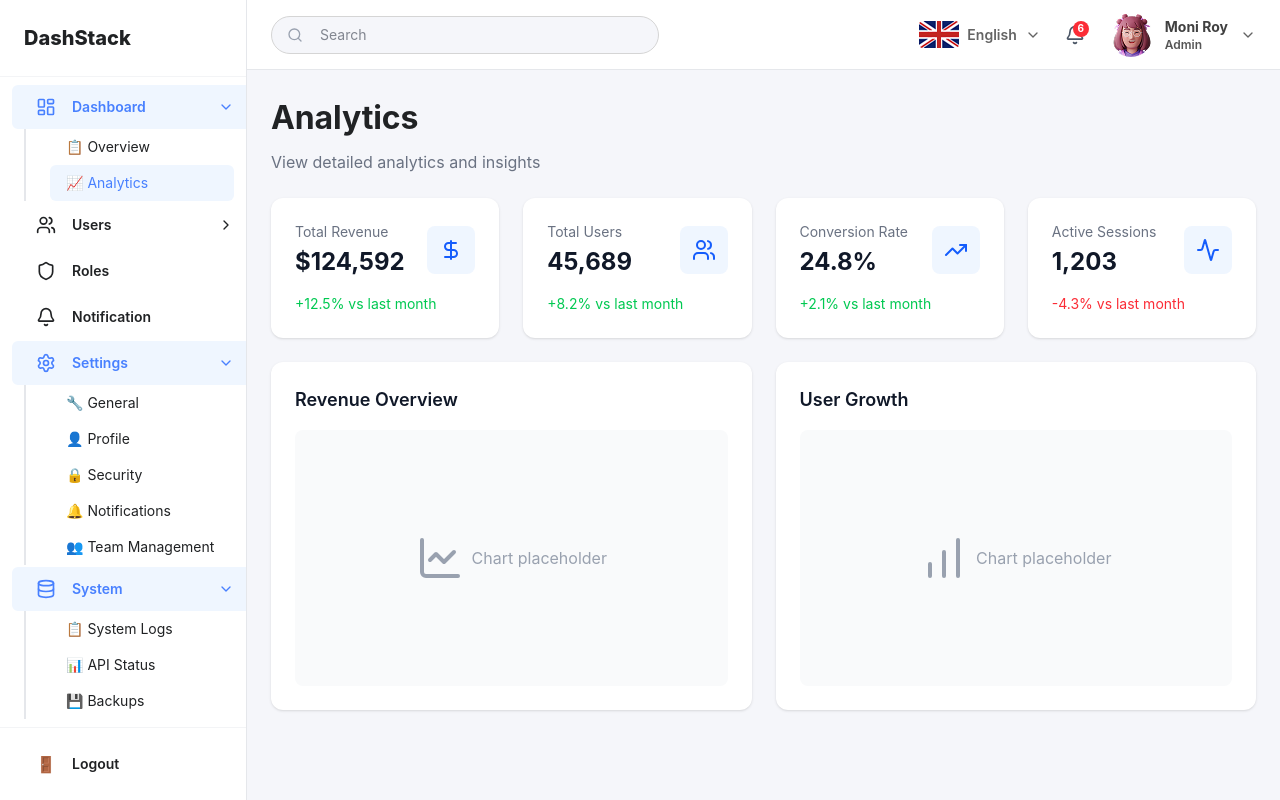
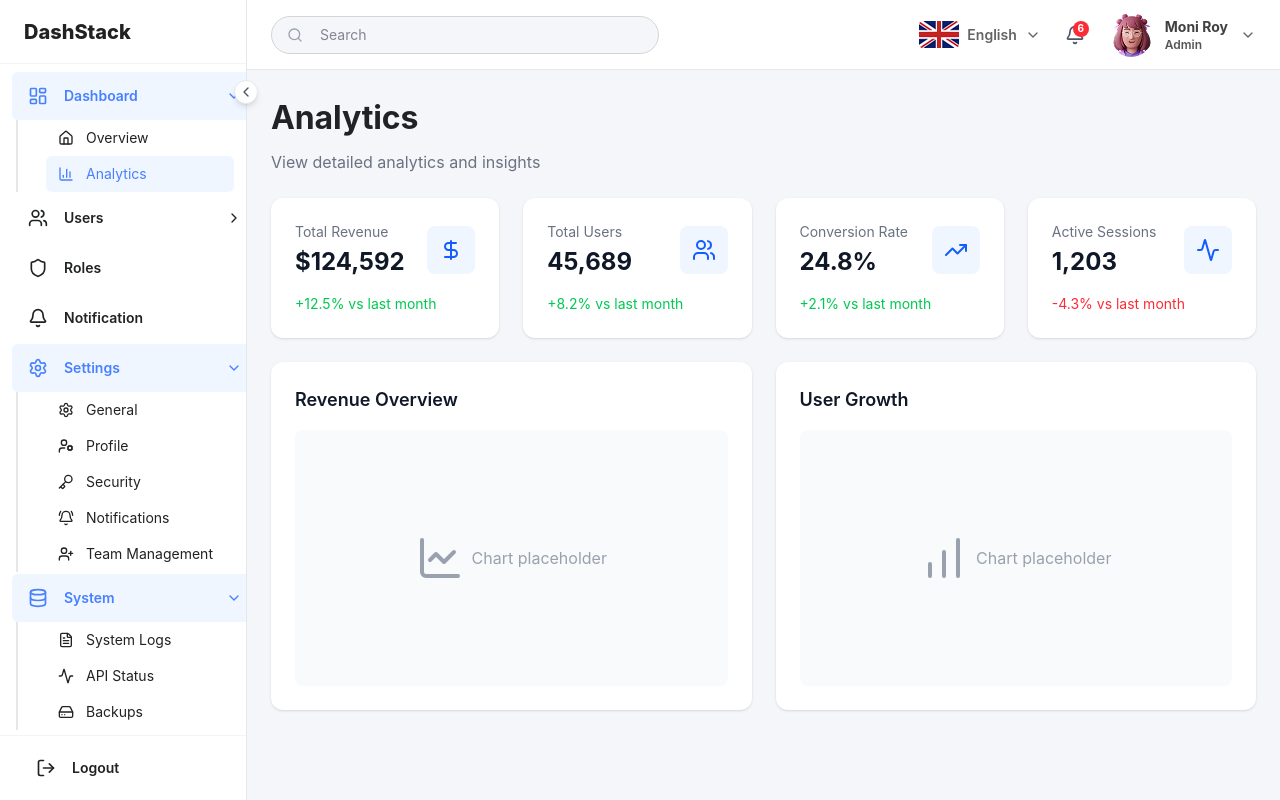
Before and after one commit to Rafique-Ahmed/revolutie-dashboard, a React (Vite) app: page /analytics in a window 1280 px wide. Built offline with nearby package versions, Linux system fonts and the light colour scheme.

Commit message:
fix: Align sub-items with parent items in sidebar

```diff
--- a/src/pages/dashboard/components/DashboardLayout.tsx
+++ b/src/pages/dashboard/components/DashboardLayout.tsx
@@ -1,5 +1,5 @@
 // src/pages/dashboard/components/DashboardLayout.tsx
-import React from 'react';
+import React, { useState } from 'react';
 import { Sidebar } from './Sidebar';
 import { Header } from './Header';
 
@@ -8,10 +8,20 @@ interface DashboardLayoutProps {
 }
 
 export const DashboardLayout: React.FC<DashboardLayoutProps> = ({ children }) => {
+  const [isSidebarCollapsed, setIsSidebarCollapsed] = useState(false);
+
+  const toggleSidebar = () => {
+    setIsSidebarCollapsed(!isSidebarCollapsed);
+  };
+
   return (
     <div className="min-h-screen bg-[#F5F6FA]">
-      <Sidebar />
-      <div className="ml-[247px]">
+      <Sidebar isCollapsed={isSidebarCollapsed} onToggle={toggleSidebar} />
+      <div
+        className={`transition-all duration-300 ease-in-out ${
+          isSidebarCollapsed ? 'ml-[72px]' : 'ml-[247px]'
+        }`}
+      >
         <Header />
         <main className="p-6">{children}</main>
       </div>
--- a/src/pages/dashboard/components/Sidebar.tsx
+++ b/src/pages/dashboard/components/Sidebar.tsx
@@ -10,12 +10,24 @@ import {
   Database,
   ChevronDown,
   ChevronRight,
+  ChevronLeft,
+  LogOut,
+  BarChart3,
+  User,
+  UserCog,
+  Key,
+  BellRing,
+  HardDrive,
+  Activity,
+  Home,
+  FileText,
+  UserPlus,
 } from 'lucide-react';
 
 interface SubNavItem {
   path: string;
   label: string;
-  icon?: React.ReactNode;
+  icon: React.ReactNode;
 }
 
 interface NavItem {
@@ -30,104 +42,131 @@ const navItems: NavItem[] = [
     label: 'Dashboard',
     icon: <LayoutDashboard className="w-5 h-5" />,
     subItems: [
-      { path: '/dashboard', label: '📋 Overview' },
-      { path: '/analytics', label: '📈 Analytics' },
-    ]
+      { path: '/dashboard', label: 'Overview', icon: <Home className="w-4 h-4" /> },
+      { path: '/analytics', label: 'Analytics', icon: <BarChart3 className="w-4 h-4" /> },
+    ],
   },
   {
     label: 'Users',
     icon: <Users className="w-5 h-5" />,
     subItems: [
-      { path: '/users', label: '📋 All Users' },
-      { path: '/users/profile', label: '👤 User Profile' },
-    ]
+      { path: '/users', label: 'All Users', icon: <Users className="w-4 h-4" /> },
+      { path: '/users/profile', label: 'User Profile', icon: <User className="w-4 h-4" /> },
+    ],
   },
   {
     label: 'Roles',
     icon: <Shield className="w-5 h-5" />,
-    path: '/roles'
+    path: '/roles',
   },
   {
     label: 'Notification',
     icon: <Bell className="w-5 h-5" />,
-    path: '/notifications'
+    path: '/notifications',
   },
   {
     label: 'Settings',
     icon: <Settings className="w-5 h-5" />,
     subItems: [
-      { path: '/settings/general', label: '🔧 General' },
-      { path: '/settings/profile', label: '👤 Profile' },
-      { path: '/settings/security', label: '🔒 Security' },
-      { path: '/settings/notifications', label: '🔔 Notifications' },
-      { path: '/settings/team', label: '👥 Team Management' },
-    ]
+      { path: '/settings/general', label: 'General', icon: <Settings className="w-4 h-4" /> },
+      { path: '/settings/profile', label: 'Profile', icon: <UserCog className="w-4 h-4" /> },
+      { path: '/settings/security', label: 'Security', icon: <Key className="w-4 h-4" /> },
+      {
+        path: '/settings/notifications',
+        label: 'Notifications',
+        icon: <BellRing className="w-4 h-4" />,
+      },
+      { path: '/settings/team', label: 'Team Management', icon: <UserPlus className="w-4 h-4" /> },
+    ],
   },
   {
     label: 'System',
     icon: <Database className="w-5 h-5" />,
     subItems: [
-      { path: '/system/logs', label: '📋 System Logs' },
-      { path: '/system/status', label: '📊 API Status' },
-      { path: '/system/backups', label: '💾 Backups' },
-    ]
+      { path: '/system/logs', label: 'System Logs', icon: <FileText className="w-4 h-4" /> },
+      { path: '/system/status', label: 'API Status', icon: <Activity className="w-4 h-4" /> },
+      { path: '/system/backups', label: 'Backups', icon: <HardDrive className="w-4 h-4" /> },
+    ],
   },
 ];
 
-export const Sidebar: React.FC = () => {
+interface SidebarProps {
+  isCollapsed?: boolean;
+  onToggle?: () => void;
+}
+
+export const Sidebar: React.FC<SidebarProps> = ({ isCollapsed = false, onToggle }) => {
   const [expandedItems, setExpandedItems] = useState<string[]>(['Dashboard', 'Settings', 'System']);
 
   const toggleExpand = (label: string) => {
-    setExpandedItems(prev =>
-      prev.includes(label)
-        ? prev.filter(item => item !== label)
-        : [...prev, label]
+    setExpandedItems((prev) =>
+      prev.includes(label) ? prev.filter((item) => item !== label) : [...prev, label]
     );
   };
 
   const isExpanded = (label: string) => expandedItems.includes(label);
 
   return (
-    <aside className="fixed left-0 top-0 h-full w-[247px] bg-white border-r border-gray-200 z-50 flex flex-col">
-      <div className="flex-shrink-0 flex items-center px-6 py-6 border-b border-gray-100">
-        <p className="text-[#202224] font-nunitoSans text-xl font-extrabold">
-          DashStack
-        </p>
+    <aside
+      className={`fixed left-0 top-0 h-full bg-white border-r border-gray-200 z-50 flex flex-col transition-all duration-300 ease-in-out ${
+        isCollapsed ? 'w-[72px]' : 'w-[247px]'
+      }`}
+    >
+      {/* Logo */}
+      <div
+        className={`flex-shrink-0 flex items-center border-b border-gray-100 ${
+          isCollapsed ? 'justify-center h-16' : 'px-6 h-16'
+        }`}
+      >
+        {!isCollapsed ? (
+          <p className="text-[#202224] font-nunitoSans text-xl font-extrabold">DashStack</p>
+        ) : (
+          <p className="text-[#202224] font-nunitoSans text-xl font-extrabold">DS</p>
+        )}
       </div>
 
-      <div className="flex-1 overflow-y-auto overflow-x-hidden pb-4">
-        <nav className="mt-2">
+      {/* Navigation */}
+      <div className="flex-1 overflow-y-auto overflow-x-hidden py-2">
+        <nav>
           {navItems.map((item) => {
             const hasSubItems = item.subItems && item.subItems.length > 0;
             const isExpandedItem = isExpanded(item.label);
 
             return (
               <div key={item.label} className="mb-0.5">
+                {/* Main Item */}
                 {item.path && !hasSubItems ? (
                   <NavLink
                     to={item.path}
                     className={({ isActive }) =>
-                      `flex items-center px-6 py-3 mx-3 rounded-md transition-colors ${
-                        isActive
-                          ? 'bg-[#4880FF] text-white'
-                          : 'text-[#202224] hover:bg-gray-100'
-                      }`
+                      `flex items-center w-full h-12 rounded-md transition-colors ${
+                        isActive ? 'bg-[#4880FF] text-white' : 'text-[#202224] hover:bg-gray-100'
+                      } ${isCollapsed ? 'justify-center mx-2' : 'px-4 mx-3'}`
                     }
+                    title={isCollapsed ? item.label : undefined}
                   >
-                    <span className="mr-4 flex-shrink-0">{item.icon}</span>
-                    <span className="text-sm font-semibold flex-1 truncate">{item.label}</span>
+                    <span className="flex-shrink-0">{item.icon}</span>
+                    {!isCollapsed && (
+                      <span className="text-sm font-semibold ml-4 truncate">{item.label}</span>
+                    )}
                   </NavLink>
                 ) : (
+                  <>
                     <button
                       onClick={() => toggleExpand(item.label)}
-                    className={`flex items-center w-full px-6 py-3 mx-3 rounded-md transition-colors ${
-                      isExpandedItem
+                      className={`flex items-center w-full h-12 rounded-md transition-colors ${
+                        isExpandedItem && !isCollapsed
                           ? 'text-[#4880FF] bg-blue-50'
                           : 'text-[#202224] hover:bg-gray-100'
-                    }`}
+                      } ${isCollapsed ? 'justify-center mx-2' : 'px-4 mx-3'}`}
+                      title={isCollapsed ? item.label : undefined}
                     >
-                    <span className="mr-4 flex-shrink-0">{item.icon}</span>
-                    <span className="text-sm font-semibold flex-1 text-left truncate">{item.label}</span>
+                      <span className="flex-shrink-0">{item.icon}</span>
+                      {!isCollapsed && (
+                        <>
+                          <span className="text-sm font-semibold ml-4 flex-1 text-left truncate">
+                            {item.label}
+                          </span>
                           {hasSubItems && (
                             <span className="ml-2 flex-shrink-0">
                               {isExpandedItem ? (
@@ -137,27 +176,39 @@ export const Sidebar: React.FC = () => {
                               )}
                             </span>
                           )}
+                        </>
+                      )}
                     </button>
-                )}
 
+                    {/* Sub-items - Aligned with parent */}
                     {hasSubItems && isExpandedItem && (
-                  <div className="ml-6 pl-3 border-l-2 border-gray-200">
+                      <div
+                        className={`${
+                          isCollapsed
+                            ? 'flex flex-col items-center gap-0.5 mt-1'
+                            : 'ml-4 pl-4 border-l-2 border-gray-200'
+                        }`}
+                      >
                         {item.subItems!.map((subItem) => (
                           <NavLink
                             key={subItem.path}
                             to={subItem.path}
                             className={({ isActive }) =>
-                          `flex items-center px-4 py-2 mx-3 rounded-md transition-colors ${
+                              `flex items-center gap-3 h-9 rounded-md transition-colors ${
                                 isActive
                                   ? 'text-[#4880FF] bg-blue-50'
                                   : 'text-[#202224] hover:bg-gray-100'
-                          }`
+                              } ${isCollapsed ? 'justify-center w-9 mx-auto' : 'px-3 mx-3'}`
                             }
+                            title={isCollapsed ? subItem.label : undefined}
                           >
-                        <span className="text-sm truncate">{subItem.label}</span>
+                            <span className="flex-shrink-0">{subItem.icon}</span>
+                            {!isCollapsed && <span className="text-sm">{subItem.label}</span>}
                           </NavLink>
                         ))}
                       </div>
+                    )}
+                  </>
                 )}
               </div>
             );
@@ -165,12 +216,32 @@ export const Sidebar: React.FC = () => {
         </nav>
       </div>
 
-      <div className="flex-shrink-0 border-t border-gray-100 p-3 bg-white">
-        <button className="flex items-center px-6 py-3 w-full rounded-md text-[#202224] hover:bg-gray-100 transition-colors">
-          <span className="mr-4">🚪</span>
-          <span className="text-sm font-semibold">Logout</span>
+      {/* Logout */}
+      <div className={`flex-shrink-0 border-t border-gray-100 bg-white p-2`}>
+        <button
+          className={`flex items-center h-12 rounded-md text-[#202224] hover:bg-gray-100 transition-colors ${
+            isCollapsed ? 'justify-center mx-2' : 'px-4 mx-3'
+          }`}
+          title={isCollapsed ? 'Logout' : undefined}
+        >
+          <span className="flex-shrink-0">
+            <LogOut className="w-5 h-5" />
+          </span>
+          {!isCollapsed && <span className="text-sm font-semibold ml-4">Logout</span>}
         </button>
       </div>
+
+      {/* Toggle Button */}
+      <button
+        onClick={onToggle}
+        className="absolute -right-3 top-20 w-6 h-6 bg-white border border-gray-200 rounded-full flex items-center justify-center shadow-md hover:bg-gray-50 transition-all duration-300 z-10"
+      >
+        <ChevronLeft
+          className={`w-4 h-4 text-gray-600 transition-transform duration-300 ${
+            isCollapsed ? 'rotate-180' : ''
+          }`}
+        />
+      </button>
     </aside>
   );
 };
```
Also changed, not shown: src/pages/dashboard/Analytics.tsx (+27 -5 lines). Lines whose indentation alone changed are shown as unchanged.
